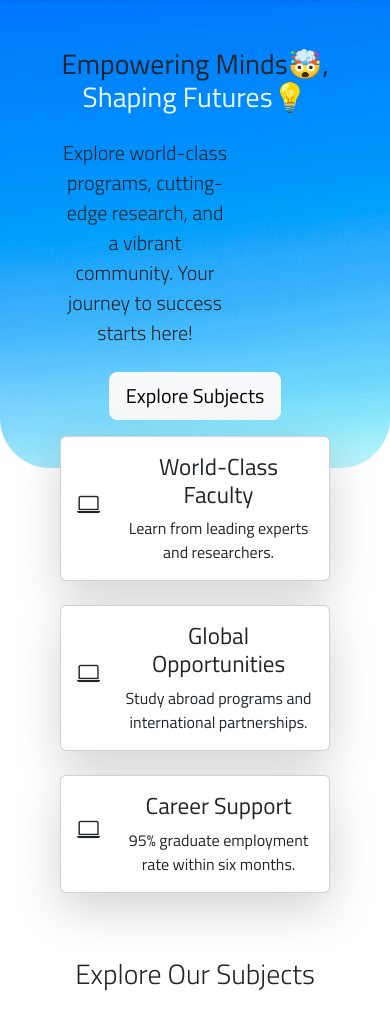
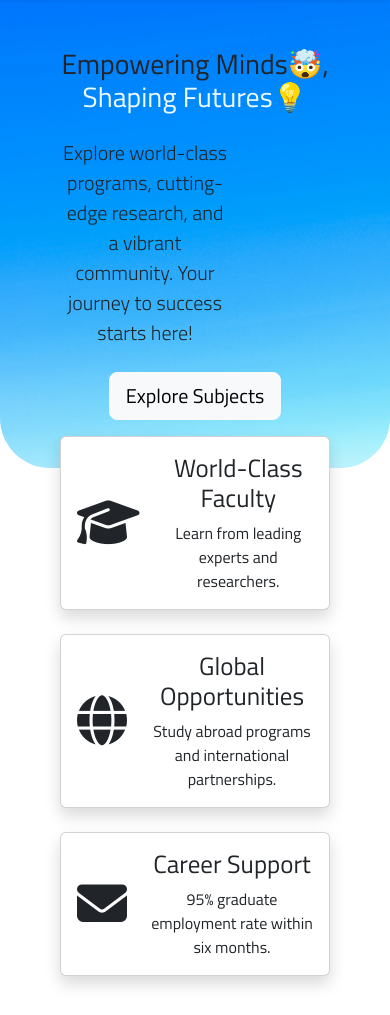
Before and after one commit to saraV97/fakmoodle, a PHP site: page / in a window 390 px wide; the page is wider, and only the part inside the window is pictured. Shown: the part 67-1082 px from the top of that part. Run offline with PHP 8.4, Linux system fonts and the light colour scheme; some libraries are stand-ins or nearby versions.

Commit message:
Dashboard Init

```diff
--- a/contact.html
+++ b/contact.html
@@ -65,7 +65,7 @@
             <label for="exampleFormControlTextarea1" class="form-label">Message</label>
             <textarea class="form-control" id="exampleFormControlTextarea1" rows="3"></textarea>
           </div>
-        <button type="submit" class="btn btn-primary">Submit</button>
+        <button type="submit" class="btn btn-primary">Send</button>
     </form>
 </div>
 
--- a/index.html
+++ b/index.html
@@ -63,7 +63,7 @@
             </button>
           </div>
           <img
-            class="img-fluid img1 d-none d-sm-block"
+            class="img-fluid img1 d-none d-sm-block shadow"
             style="width: 53vh;"
             src="assets/hero1.png"
             alt="hero"
@@ -77,10 +77,10 @@
       <div class="container">
         <div class="row text-center g-4">
           <div class="col-md">
-            <div class="card shadow-lg">
+            <div class="card shadow">
               <div class="card-body text-center d-flex align-items-center justify-content-center gap-4">
-                <div class="h3">
-                  <i class="bi bi-laptop"></i>
+                <div class="highImg">
+                  <i class="fa-solid fa-graduation-cap"></i>
                 </div>
                 <div class="text-sm-start"><h3 class="card-title">World-Class Faculty</h3>
                   <p class="card-text">
@@ -91,10 +91,12 @@
             </div>
           </div>
           <div class="col-md">
-            <div class="card shadow-lg">
+            <div class="card shadow">
               <div class="card-body text-center d-flex align-items-center  justify-content-center gap-4">
-                <div class="h3">
-                  <i class="bi bi-laptop"></i>
+                <div class="highImg">
+                  <i class="fa-solid fa-globe"></i>
+                  <!-- <i class="bi bi-globe"></i> -->
+
                 </div>
                 <div class="text-sm-start"><h3 class="card-title">Global Opportunities</h3>
                   <p class="card-text">
@@ -104,10 +106,11 @@
               </div>
             </div>
           </div><div class="col-md">
-            <div class="card shadow-lg">
+            <div class="card shadow">
               <div class="card-body text-center d-flex align-items-center  justify-content-center gap-4">
-                <div class="h3">
-                  <i class="bi bi-laptop"></i>
+                <div class="highImg">
+                  <!-- <i class="bi bi-laptop"></i> -->
+                  <i class="fa-solid fa-envelope"></i>
                 </div>
                 <div class="text-sm-start"><h3 class="card-title">Career Support</h3>
                   <p class="card-text">
@@ -122,7 +125,7 @@
     </section>
 
     <!-- Subjects -->
-     <section class="py-3 mb-5">
+     <section class="py-3 mb-5 subjects">
       <div class="container">
         <div class=" text-center display-6 fw-light mb-5">Explore Our Subjects</div>
         <div class="row">
@@ -203,67 +206,68 @@
     <!-- News and Evenets -->
     <section class="pt-3 news">
       <div class="container mb-5">
-        <div class=" text-center display-6 fw-light mb-5">Latest News & Events</div>
+        <div class="text-center display-6 fw-light mb-5">Latest News & Events</div>
 
         <div class="row">
           <div class="col-md-6">
-            <div class="card mb-3 shadow-sm" >
+            <div class="card shadow-sm">
+              <a href="#" class="link-dark" style="text-decoration: none;">
               <div class="col">
-                <div class="row-2">
-                  <img src="/assets/prof3.jpg" class="img-fluid rounded-start" alt="software dev">
+                <div class="row-4">
+                  <img src="/assets/prof3.jpg" class="img-fluid rounded-top" alt="software dev">
                 </div>
-                <div class="row-4">
+                <div class="row-8">
                   <div class="card-body">
                     <h5 class="card-title">Software Development</h5>
-                    <p class="card-text ">Master to design, build, and test scalable software solutions using modern tools.</p>
-                    <!-- <p class="card-text"><small class="text-muted">Last updated 3 mins ago</small></p> -->
+                    <p class="card-text mb-0">Master to design, build, and test scalable software solutions using modern tools.</p>
+                    <a href="#" class="link-light"><small class="text-muted">Read more<i class="fa-solid fa-arrow-right ps-2"></i></small></a>
                   </div>
                 </div>
-              </div>
+              </div></a>
             </div>
           </div>
 
-          <div class="col-md-6">
-            <div class="card mb-3 shadow-sm" >
+          <div class="col-md-6 d-flex flex-column align-items-center justify-content-between jus">
+            <div class="card shadow-sm" >
               <div class="row g-0">
-                <div class="col-md-4">
-                  <img src="/assets/prof2.jpg" class="img-fluid rounded-start" alt="software dev">
+                <div class="col-md-4 overflow-hidden">
+                  <img src="/assets/prof2.jpg" class="rounded-start newsImg img-fluid" alt="software dev">
                 </div>
                 <div class="col-md-8">
                   <div class="card-body">
                     <h5 class="card-title">Software Development</h5>
-                    <p class="card-text ">Master to design, build, and test scalable software solutions using modern tools.</p>
-                    <!-- <p class="card-text"><small class="text-muted">Last updated 3 mins ago</small></p> -->
+                    <p class="card-text mb-0">Master to design, build, and test scalable software solutions using modern tools.</p>
+                    <a href="#" class="link-light"><small class="text-muted">Read more<i class="fa-solid fa-arrow-right ps-2"></i></small></a>
                   </div>
                 </div>
               </div>
             </div>
 
-            <div class="card mb-3 shadow-sm" >
+            <div class="card shadow-sm " >
               <div class="row g-0">
                 <div class="col-md-4">
-                  <img src="https://plus.unsplash.com/premium_photo-1720287601920-ee8c503af775?q=80&w=2070&auto=format&fit=crop&ixlib=rb-4.0.3&ixid=M3wxMjA3fDB8MHxwaG90by1wYWdlfHx8fGVufDB8fHx8fA%3D%3D" class="img-fluid rounded-start" alt="software dev">
+                  <img src="https://plus.unsplash.com/premium_photo-1720287601920-ee8c503af775?q=80&w=2070&auto=format&fit=crop&ixlib=rb-4.0.3&ixid=M3wxMjA3fDB8MHxwaG90by1wYWdlfHx8fGVufDB8fHx8fA%3D%3D" class="img-fluid rounded-start newsImg" alt="software dev">
                 </div>
                 <div class="col-md-8">
                   <div class="card-body">
                     <h5 class="card-title">Software Development</h5>
-                    <p class="card-text ">Master to design, build, and test scalable software solutions using modern tools.</p>
-                    <!-- <p class="card-text"><small class="text-muted">Last updated 3 mins ago</small></p> -->
+                    <p class="card-text mb-0">Master to design, build, and test scalable software solutions using modern tools.</p>
+                    <a href="#" class="link-light"><small class="text-muted">Read more<i class="fa-solid fa-arrow-right ps-2"></i></small></a>
                   </div>
                 </div>
               </div>
             </div>
 
-            <div class="card mb-3 shadow-sm" >
+            <div class="card shadow-sm " >
               <div class="row g-0">
                 <div class="col-md-4">
-                  <img src="https://plus.unsplash.com/premium_photo-1720287601920-ee8c503af775?q=80&w=2070&auto=format&fit=crop&ixlib=rb-4.0.3&ixid=M3wxMjA3fDB8MHxwaG90by1wYWdlfHx8fGVufDB8fHx8fA%3D%3D" class="img-fluid rounded-start" alt="software dev">
+                  <img src="https://plus.unsplash.com/premium_photo-1720287601920-ee8c503af775?q=80&w=2070&auto=format&fit=crop&ixlib=rb-4.0.3&ixid=M3wxMjA3fDB8MHxwaG90by1wYWdlfHx8fGVufDB8fHx8fA%3D%3D" class="img-fluid rounded-start newsImg" alt="software dev">
                 </div>
                 <div class="col-md-8">
                   <div class="card-body">
                     <h5 class="card-title">Software Development</h5>
-                    <p class="card-text ">Master to design, build, and test scalable software solutions using modern tools.</p>
-                    <!-- <p class="card-text"><small class="text-muted">Last updated 3 mins ago</small></p> -->
+                    <p class="card-text mb-0">Master to design, build, and test scalable software solutions using modern tools.</p>
+                    <a href="#" class="link-light"><small class="text-muted">Read more<i class="fa-solid fa-arrow-right ps-2"></i></small></a>
                   </div>
                 </div>
               </div>
@@ -282,7 +286,7 @@
         <div class=" text-center display-6 fw-light mb-5">Our Students Think!</div>
         <div class="row text-center g-4">
           <div class="col-md">
-            <div class="card shadow-lg">
+            <div class="card shadow">
               <div class="card-body text-center d-flex align-items-center justify-content-center gap-4">
                 <div class="col-md-4 d-flex flex-column">
                   <img src="assets/prof2.jpg" class="img-fluid profileImg mb-3" alt="software dev">
@@ -302,12 +306,12 @@
             </div>
           </div>
           <div class="col-md d-flex align-items-stretch">
-            <div class="card shadow-lg">
+            <div class="card shadow">
               <div class="card-body text-center d-flex align-items-center  justify-content-center gap-4">
                 <div class="col-md-4 d-flex flex-column">
                   <img src="assets/prof1.jpg" class="img-fluid profileImg mb-3" alt="software dev">
                   <div class="">
-                    <p class="h6 fw-bold">Neha</p>
+                    <p class="h6 fw-bold">Peter</p>
                     <p class="small m-0">Business Management</p>
                   </div>
                 </div>
@@ -321,7 +325,7 @@
               </div>
             </div>
           </div><div class="col-md">
-            <div class="card shadow-lg">
+            <div class="card shadow">
               <div class="card-body text-center d-flex align-items-center  justify-content-center gap-4">
                 <div class="col-md-4 d-flex flex-column">
                   <img src="assets/prof3.jpg" class="img-fluid profileImg mb-3" alt="software dev">
@@ -383,12 +387,12 @@
           <div class="hstack">
               <ul class="navbar-nav ms-auto gap-3 hstack opacity-50">
                   <li class="nav-item">
-                    <a href="#" class="nav-link ">
+                    <a href="#" class="nav-link">
                       <i class="fa-brands fa-instagram"></i>
                   </a>
                   </li>
                   <li class="nav-item">
-                    <a href="/about.html" class="nav-link active">
+                    <a href="/about.html" class="nav-link">
                       <i class="fa-brands fa-x-twitter"></i>
                     </a>
                   </li>
--- a/style.css
+++ b/style.css
@@ -44,7 +44,7 @@ body {
     background-size: cover;
     padding: 20px 0px;
   }
-.main-banner button:hover { background-color: #f0ed45 !important; }
+.main-banner button:hover { background-color: rgb(255, 255, 110) !important; }
 nav.navbar li:hover a {
     background-color: rgba(118, 118, 118, 0.1);
   }
@@ -85,3 +85,29 @@ nav{
 .mainDesc{
   margin-right: 100px;
 }
+footer .nav-link:hover {
+  color: rgb(124, 115, 255);
+  transform: scale(1.1);
+  transition: transform .4s;
+}
+.newsImg{
+  display: block;
+  width: 250px;
+  height: 150px;
+  object-fit: cover;
+}
+
+ .card:hover{
+  /* color: rgb(124, 115, 255); */
+  box-shadow: 1px 1px 20px 1px rgb(0 0 0 / 20%) !important;
+  transform: scale(1.01);
+  transition: transform .2s;
+}
+.highlights .card-title{
+  font-size: 25px;
+  font: bold;
+}
+.highImg{
+  width: 70px;
+  font-size: 50px;
+}
```
Also changed, not shown: Dashboard/Admin/aIndex.html (added), Dashboard/Student/sIndex.html (added).
